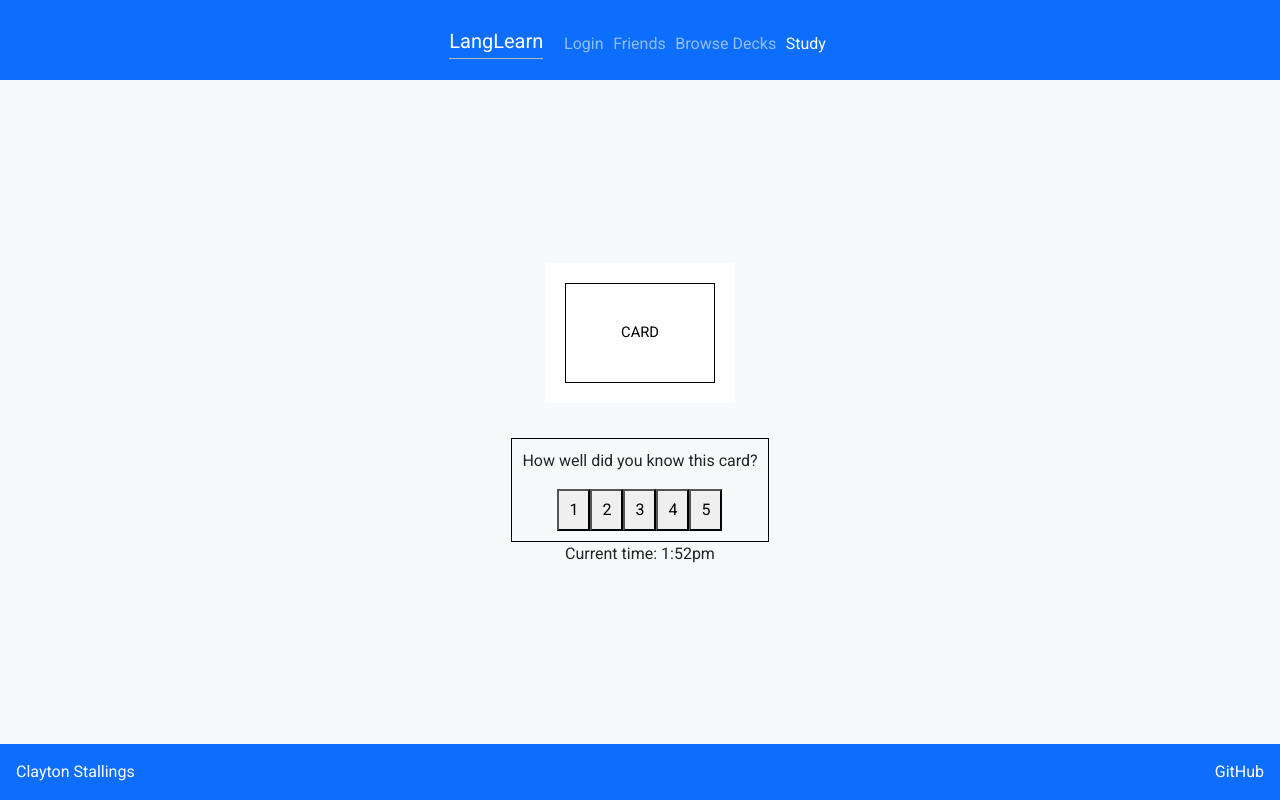
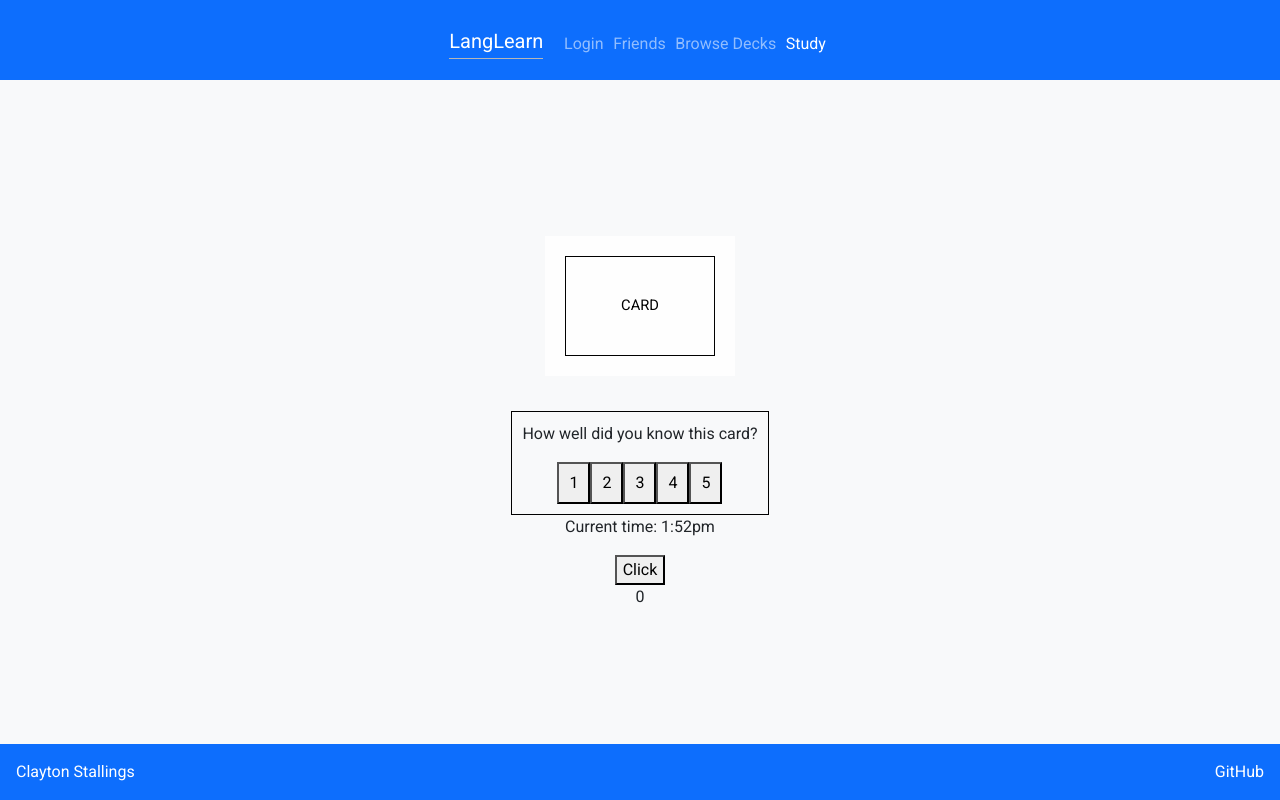
Before and after one commit to crstall4/mystartup, a React (Vite) app: page /study in a window 1280 px wide. Built offline with nearby package versions, Linux system fonts and the light colour scheme.

Commit message:
added some button reactivity

```diff
--- a/src/study/study.jsx
+++ b/src/study/study.jsx
@@ -2,6 +2,13 @@ import React from 'react';
 import '../app.css';
 
 export function Study() {
+
+  const [count, setCount] = React.useState(0);
+
+  function countClick() {
+    setCount(count+1);
+  }
+
   return (
     <main className="container-fluid bg-light text-center text-dark d-flex flex-column justify-content-center">
         <div className="study-card">
@@ -28,6 +35,11 @@ export function Study() {
             <p>Current time: 1:52pm</p>
         </div>
 
+        <div>
+          <button onClick={ countClick }>Click</button>
+          <div>{count}</div>
+        </div>
+
     </main>
   );
 }
```
